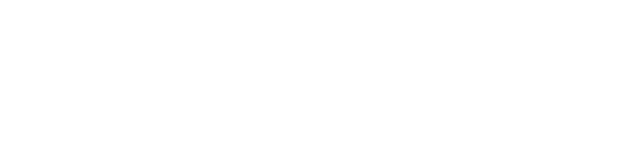
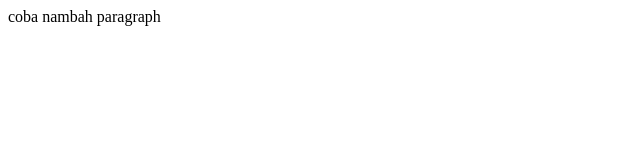
Before and after one commit to dedenrudiansyah/learning-git, a plain HTML site: page index.html in a window 1280 px wide. Shown: the whole page, without its empty margins (0-640 px from the left). Drawn offline with Linux system fonts and the light colour scheme.

Commit message:
nambah paragraph

```diff
--- a/index.html
+++ b/index.html
@@ -5,6 +5,6 @@
   <title>testgit</title>
 </head>
 <body>
-
+  <p>coba nambah paragraph</p>
 </body>
 </html>
```
